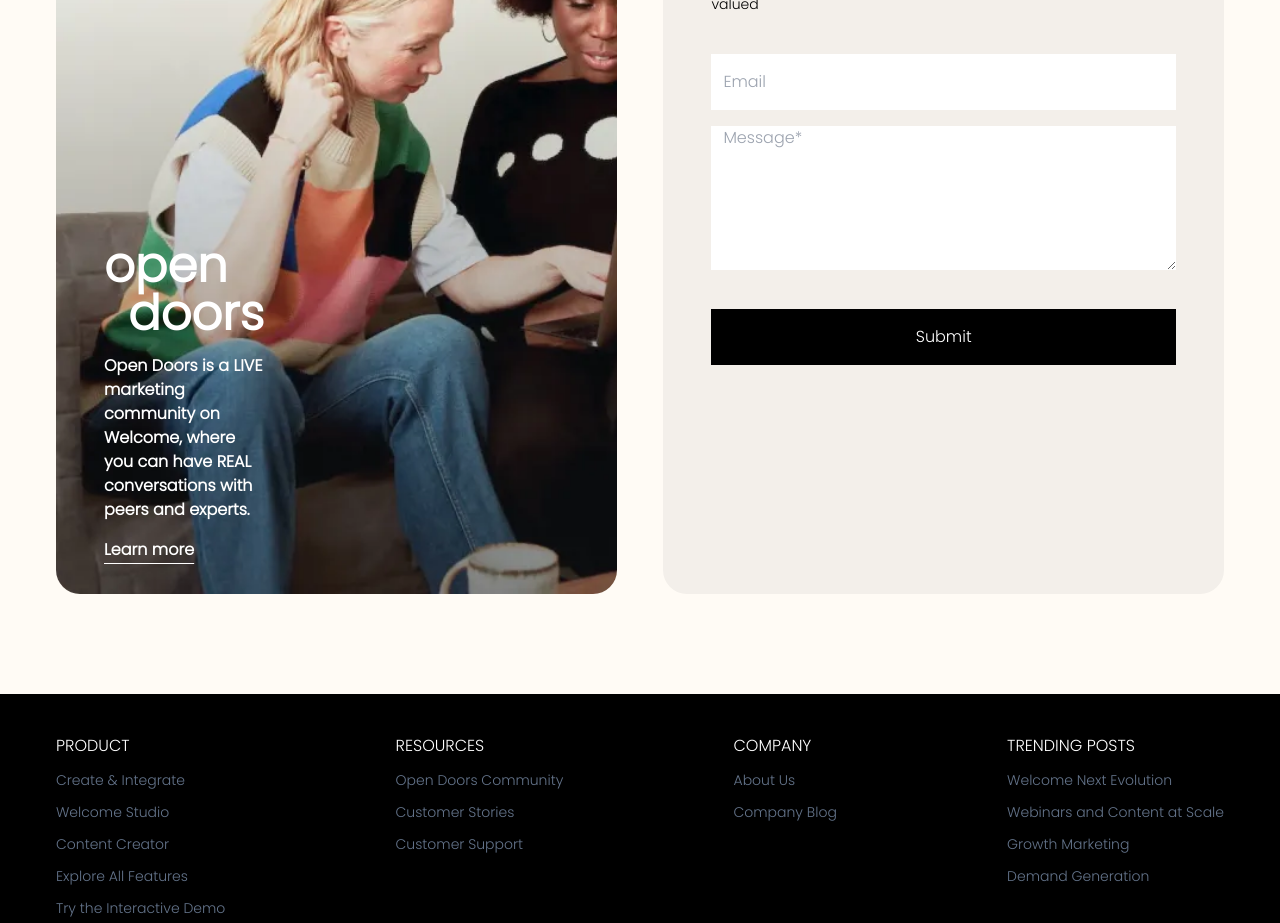
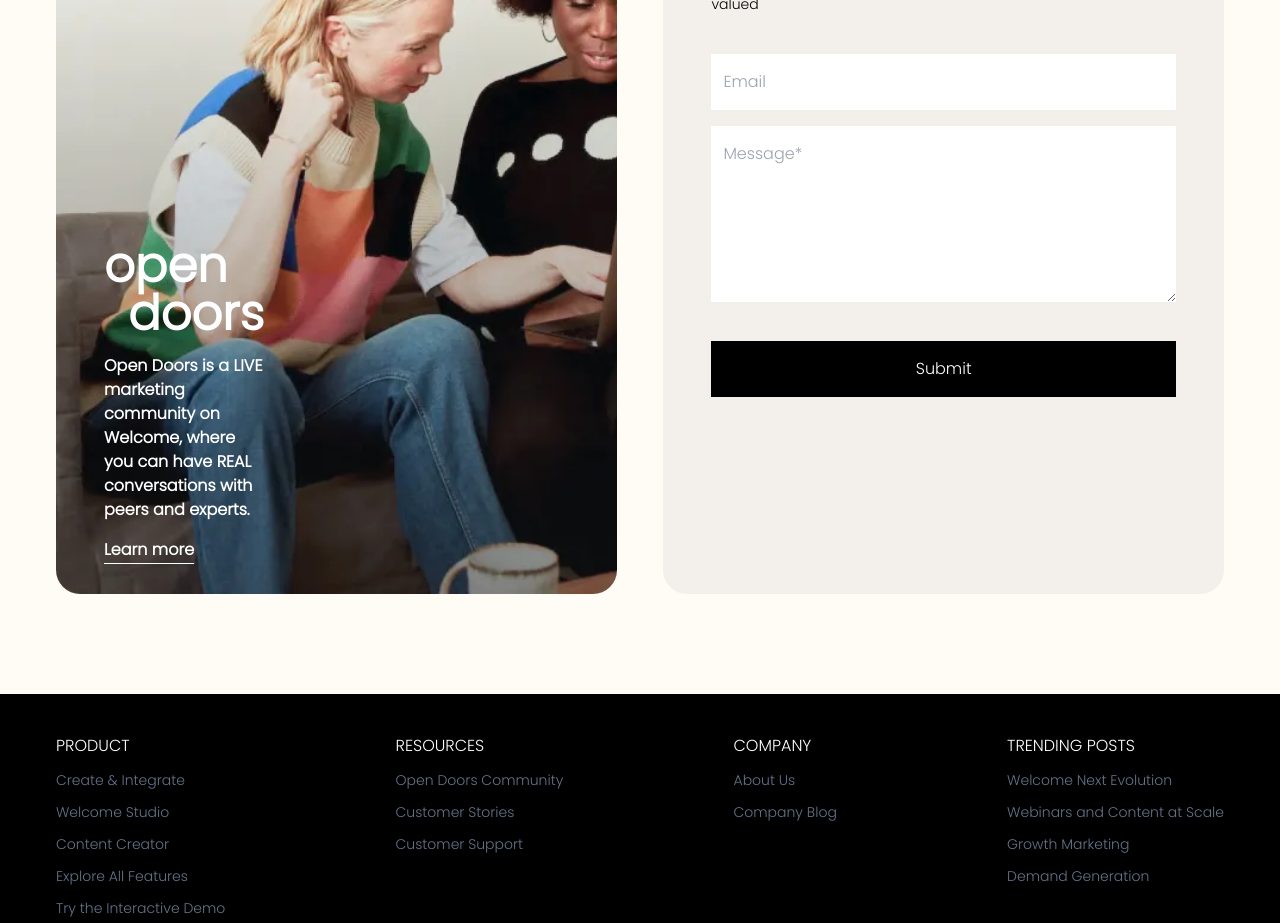
Before and after one commit to kennedy-dan/Tech-Force, a Next.js app: page / in a window 1280 px wide. Shown: the part 3100-4023 px from the top of the page. Built offline with nearby package versions, Linux system fonts and the light colour scheme.

Commit message:
adding paddings and margin

```diff
--- a/components/Contact.jsx
+++ b/components/Contact.jsx
@@ -39,7 +39,7 @@ const Contact = () => {
           This is your direct line to our team, where your messages are valued
         </p>
         <input placeholder="Email" className="w-full py-4 px-3 mt-10" />
-        <textarea placeholder="Message*" className="w-full mt-4 px-3" cols={40} rows={6} />
+        <textarea placeholder="Message*" className="w-full mt-4 py-4 px-3" cols={40} rows={6} />
 
         <button className="w-full text-white bg-black py-4 mt-8">Submit</button>
       </div>
```
